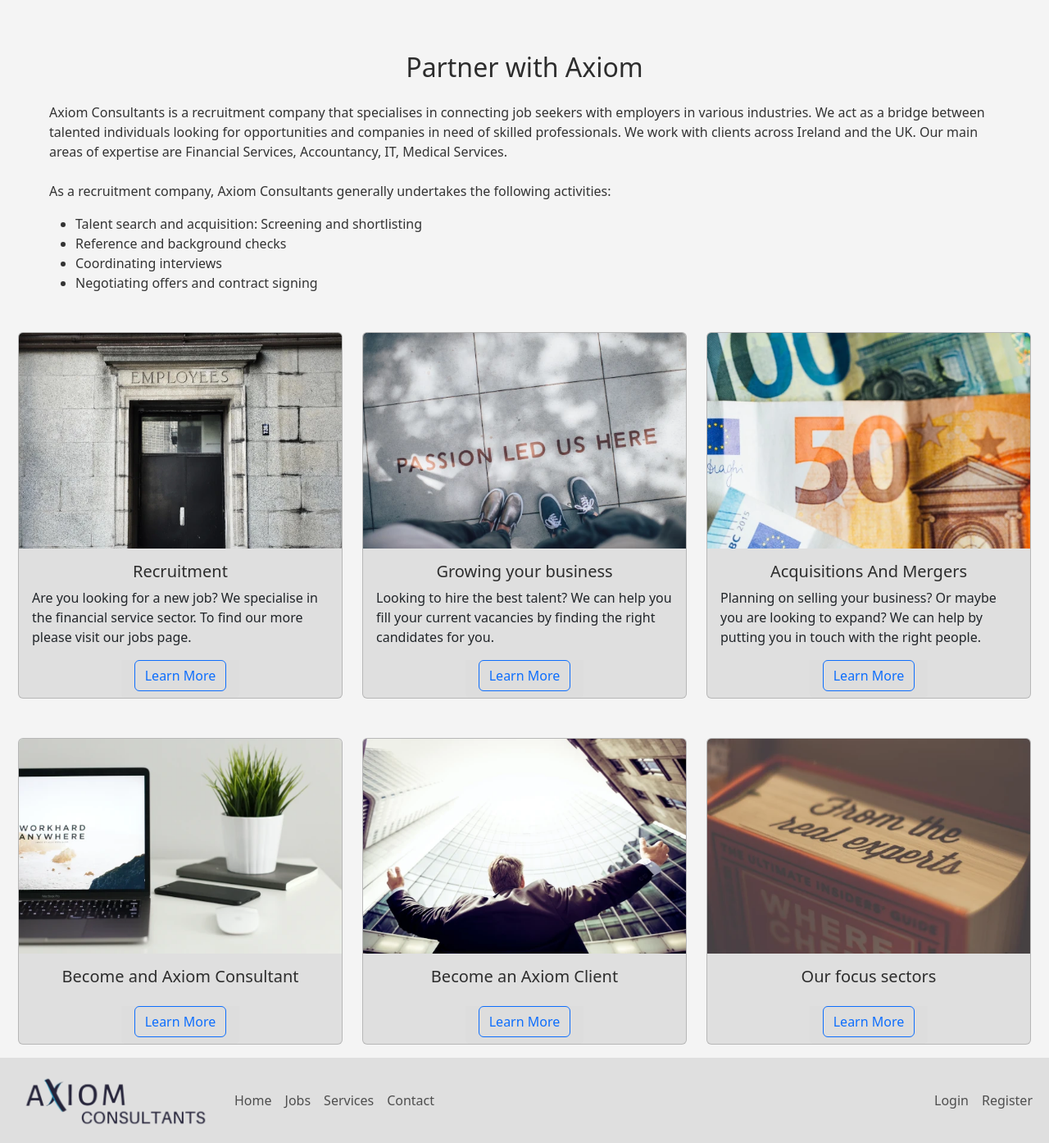
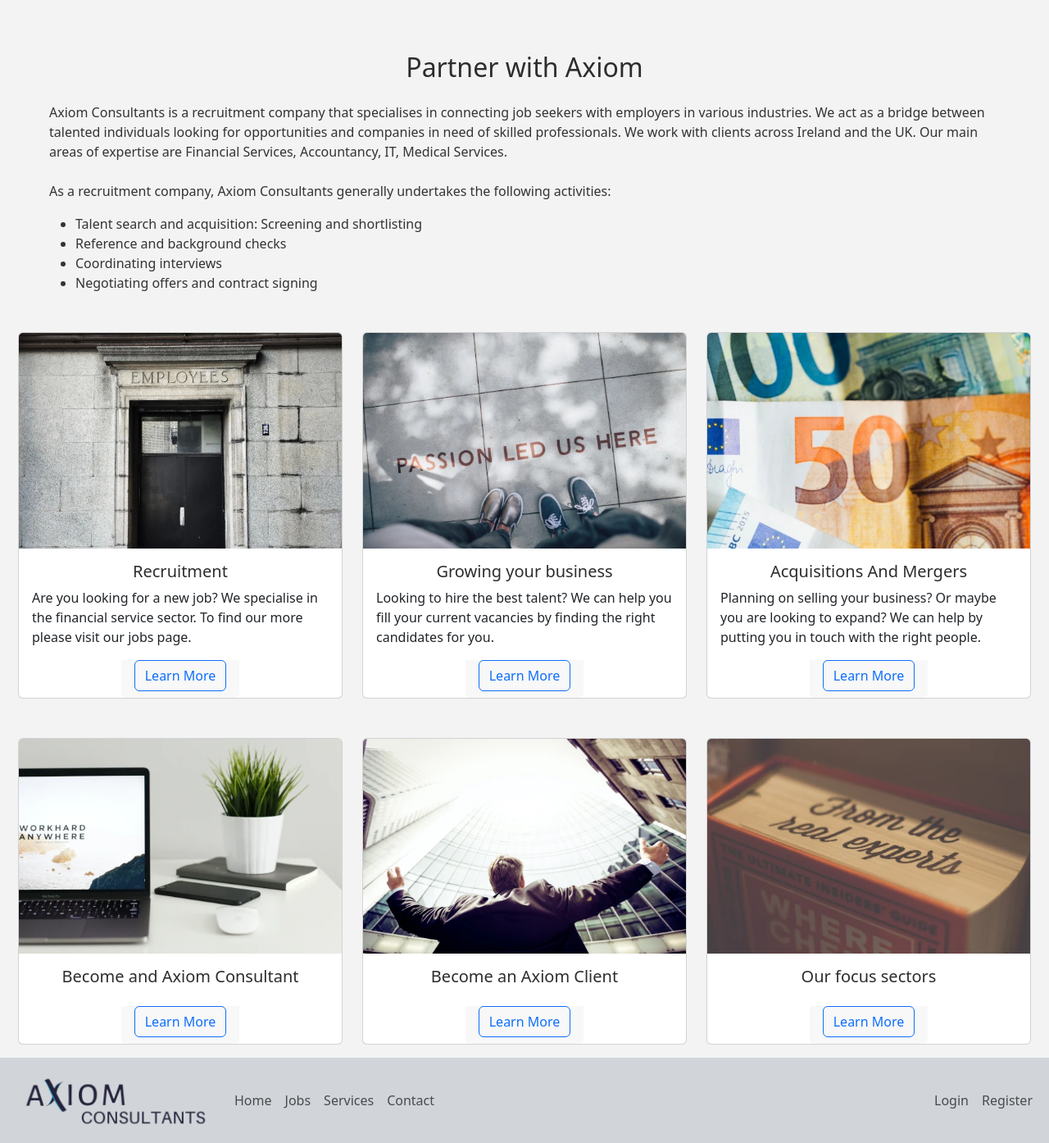
Before and after one commit to steve-doc/axiom-live, a Django app: page / in a window 1280 px wide. Shown: the part 625-2019 px from the top of the page at 82% size. Run offline with Django 4.2, Linux system fonts and the light colour scheme; some libraries are stand-ins or nearby versions.

Commit message:
Update readme 1

```diff
--- a/jobs/static/jobs/css/style.css
+++ b/jobs/static/jobs/css/style.css
@@ -9,7 +9,7 @@ html {
 }
 
 body {
-    background-color: #f3f3f3e4;
+    background-color: #f3f3f3;
     color: #333333;
     max-width: 1300px;
     margin: 0 auto;
@@ -31,7 +31,7 @@ ul {
 
 .site-header,
 .foot {
-  background-color: #dddddde4;
+  background-color: #D1D4D9;
 }
 
 .nav-link.active {
@@ -108,7 +108,7 @@ ul {
 }
 
 .card-footer {
-  background-color: #dddddde4 !important;
+  background-color: ##D1D4D9 !important;
   border-top: 0 !important;
   padding-top: 0 !important;
 }
@@ -123,7 +123,7 @@ ul {
 }
 
 .card {
-  background-color: #dddddde4 !important;
+  background-color: ##D1D4D9 !important;
   margin: 0 10px;
 }
 
--- a/jobs/templates/jobs/home.html
+++ b/jobs/templates/jobs/home.html
@@ -4,7 +4,7 @@
 {% block content %}
 
 <section class="home-hero container-fluid bglight p-5">
-  <div class="home-hero-title-cont row justify-content-center">
+  <div class="home-hero-title-cont row justify-content-start">
     <div class="home-hero-title col-6 mx-auto">
       <h2>Helping you find the best talent</h2>
       <a class="btn btn-primary mt-2" href="{% url 'jobs-services' %}" role="button">Learn more</a>
```
Also changed, not shown: README.md, axiom/documentation/amIResponsive.png (added), axiom/documentation/colorspace.png (added), axiom/documentation/contact_wireframe.png (added), axiom/documentation/home_wireframe.png (added), axiom/documentation/jobs_wireframe.png (added), axiom/documentation/palette.png (added), axiom/documentation/services_wireframe.png (added), axiom/documentation/typography.png (added).
